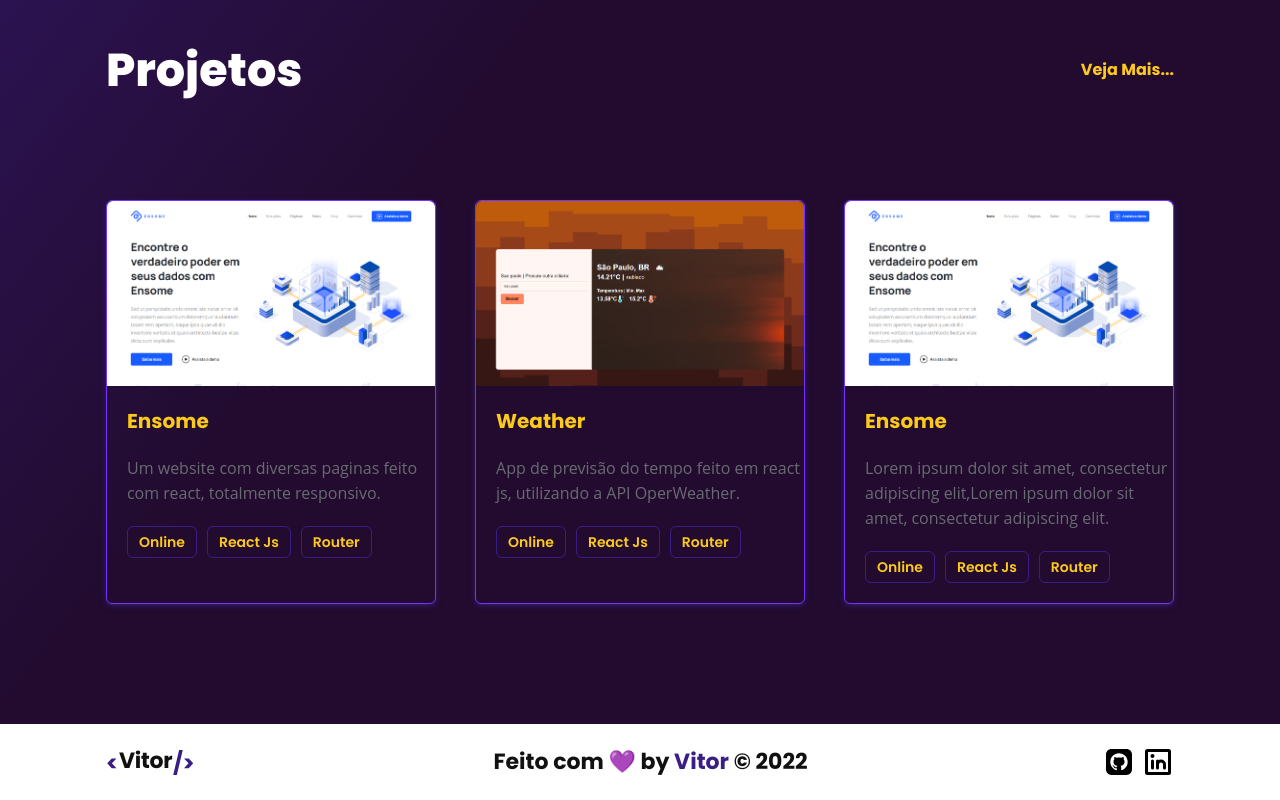
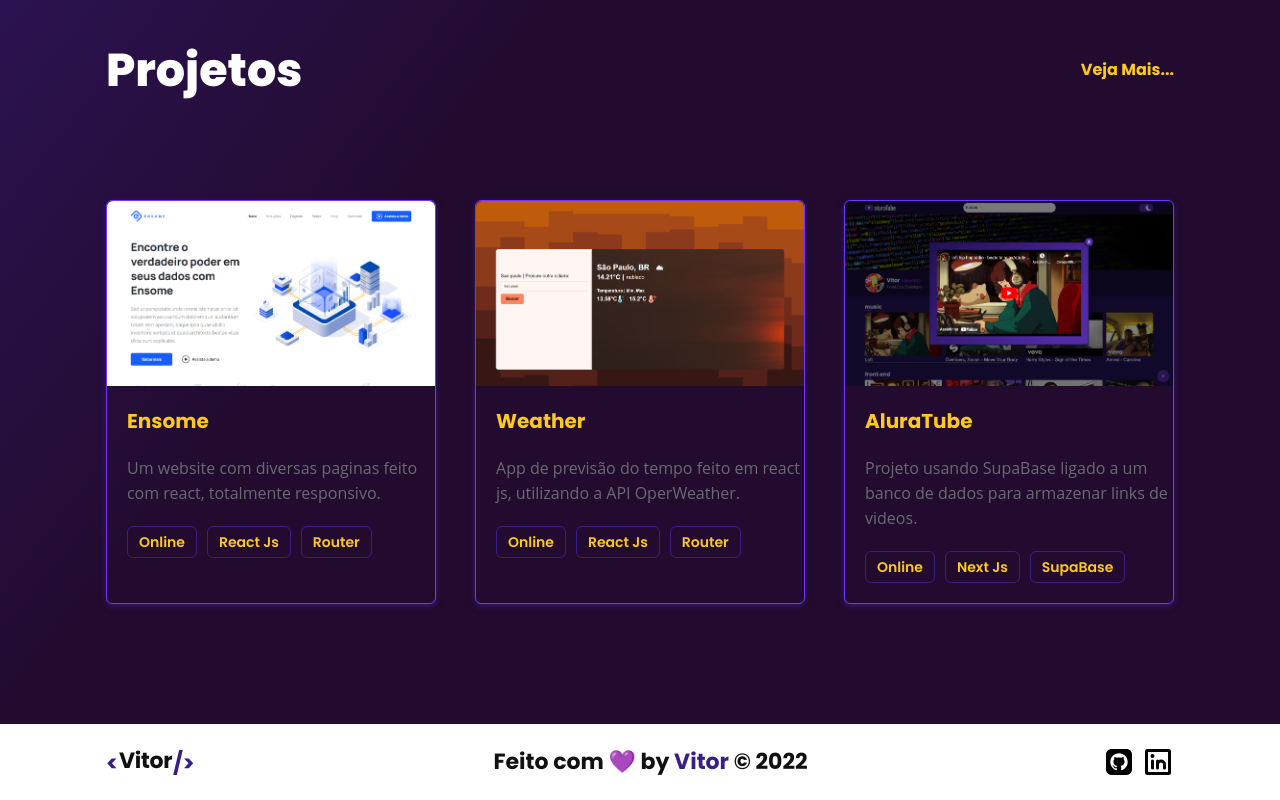
Before and after one commit to vitorFRE/Portifolio, a React (Vite) app: page / in a window 1280 px wide. Shown: the part 1215-2015 px from the top of the page. Built offline with nearby package versions, Linux system fonts and the light colour scheme.

Commit message:
att infos

```diff
--- a/src/Components/Header/Header.jsx
+++ b/src/Components/Header/Header.jsx
@@ -21,7 +21,7 @@ const Header = () => {
               <a href="#sobre">Sobre</a>
             </li>
             <li>
-              <a href="/">Projetos</a>
+              <Link to="/projetos">Projetos</Link>
             </li>
           </ul>
           <div className={styles.header_menu_icons}>
--- a/src/Components/Helper/Images.jsx
+++ b/src/Components/Helper/Images.jsx
@@ -5,6 +5,7 @@ import Intro_Img from '../../assets/Intro_Img.svg';
 // Home Projetos
 import ensome from '../../assets/ensome.png';
 import weather from '../../assets/weather.png';
+import aluratube from '../../assets/aluratube.png';
 // Icons
 import GitHub_Icon from '../../assets/GitHub-logo.svg';
 import Linkedin_Icon from '../../assets/Linkedin-logo.svg';
@@ -17,6 +18,7 @@ const imagens = {
   Linkedin_Icon,
   Intro_Img,
   weather,
+  aluratube,
 };
 
 export default imagens;
--- a/src/Components/Home/HomeProjetos.jsx
+++ b/src/Components/Home/HomeProjetos.jsx
@@ -16,7 +16,7 @@ const HomeProjetos = () => {
       <div className={styles.home_projetos_cards}>
         <ul className={styles.home_projetos_card}>
           <li>
-            <a href="https://ensome-vitor.netlify.app/">
+            <a href="https://ensome-vitor.netlify.app/" target="_blank">
               <img src={i.ensome} alt="Card Imagem" />
             </a>
           </li>
@@ -34,7 +34,9 @@ const HomeProjetos = () => {
 
         <ul className={styles.home_projetos_card}>
           <li>
-            <img src={i.weather} alt="Card Imagem" />
+            <a href="https://galaxyweather.netlify.app/" target="_blank">
+              <img src={i.weather} alt="Card Imagem" />
+            </a>
           </li>
           <li className={styles.card_titulo + ' T5-Bold'}>Weather</li>
           <li className={styles.card_descricao}>
@@ -50,17 +52,19 @@ const HomeProjetos = () => {
 
         <ul className={styles.home_projetos_card}>
           <li>
-            <img src={i.ensome} alt="Card Imagem" />
+            <a href="https://alura-tube-vitorfre.vercel.app/" target="_blank">
+              <img src={i.aluratube} alt="Card Imagem" />
+            </a>
           </li>
-          <li className={styles.card_titulo + ' T5-Bold'}>Ensome</li>
+          <li className={styles.card_titulo + ' T5-Bold'}>AluraTube</li>
           <li className={styles.card_descricao}>
-            Lorem ipsum dolor sit amet, consectetur adipiscing elit,Lorem ipsum
-            dolor sit amet, consectetur adipiscing elit.
+            Projeto usando SupaBase ligado a um banco de dados para armazenar
+            links de videos.
           </li>
           <ul className={styles.cards_tag + ' T7-Semi'}>
             <li>Online</li>
-            <li>React Js</li>
-            <li>Router</li>
+            <li>Next Js</li>
+            <li>SupaBase</li>
           </ul>
         </ul>
       </div>
```
Also changed, not shown: src/assets/aluratube.png (added).
